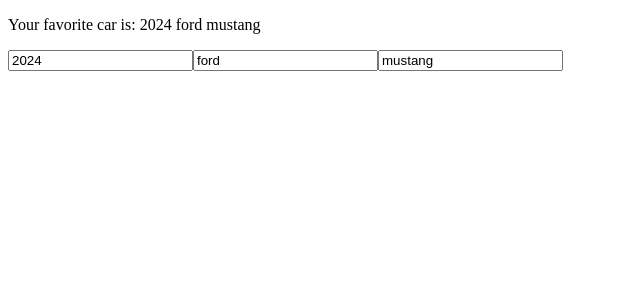
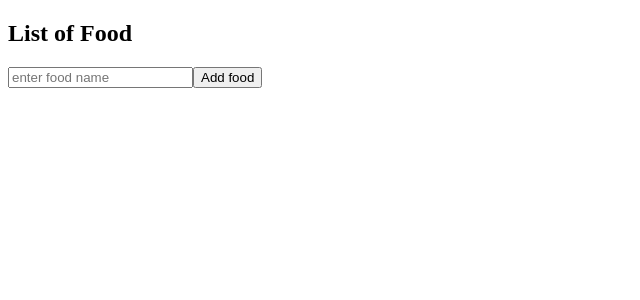
Before and after one commit to redaalch/react-color-picker, a React (Vite) app in the folder my-react-app/: page / in a window 1280 px wide. Shown: the top 300 px of the page, without its empty margins (0-640 px from the left). Built offline with nearby package versions, Linux system fonts and the light colour scheme.

Commit message:
arrays in state

```diff
--- a/my-react-app/src/Mycom.jsx
+++ b/my-react-app/src/Mycom.jsx
@@ -1,35 +1,26 @@
 import React, { useState } from "react";
 function Mycomponent() {
-  const [car, setCar] = useState({
-    year: 2024,
-    make: "ford",
-    model: "mustang",
-  });
-  const handleChange = (e) => {
-    const { name, value, type } = e.target;
-    setCar((c) => ({
-      ...c,
-      [name]: type === "number" ? Number(value) : value,
-    }));
-  };
+  const [foods, setFoods] = useState([]);
+  function handleAddFood() {
+    const newFood = document.querySelector("#foodInput").value;
+    document.querySelector("#foodInput").value = "";
+    setFoods((f) => [...f, newFood]);
+  }
+  function handleRemoveFood(index) {
+    setFoods(foods.filter((_element,i)=>i !==index));
+  }
+
   return (
     <div>
-      <p>
-        Your favorite car is: {car.year} {car.make} {car.model}
-      </p>
-      <input
-        type="number"
-        name="year"
-        value={car.year}
-        onChange={handleChange}
-      />
-      <input type="text" name="make" value={car.make} onChange={handleChange} />
-      <input
-        type="text"
-        name="model"
-        value={car.model}
-        onChange={handleChange}
-      />
+      <h2>List of Food</h2>
+      <ul>
+        {foods.map((food, index) => (
+          <li key={index} onClick={()=> handleRemoveFood(index)}>
+            {food}</li>
+        ))}
+      </ul>
+      <input type="text" id="foodInput" placeholder="enter food name" />
+      <button onClick={handleAddFood}>Add food</button>
     </div>
   );
 }
```
